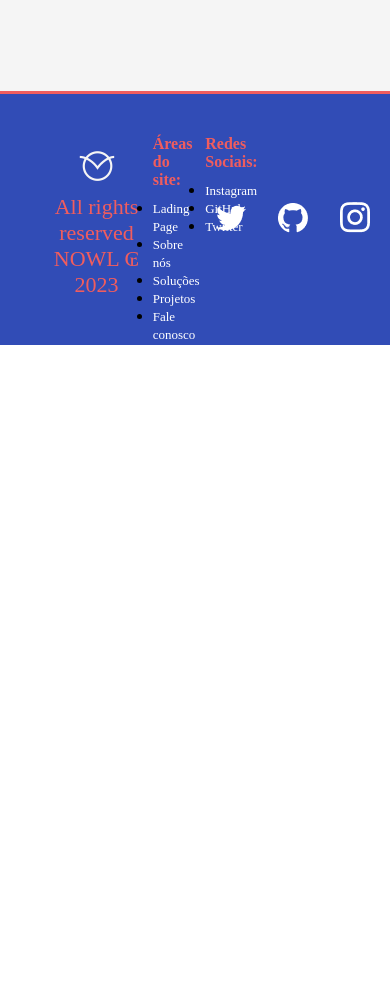
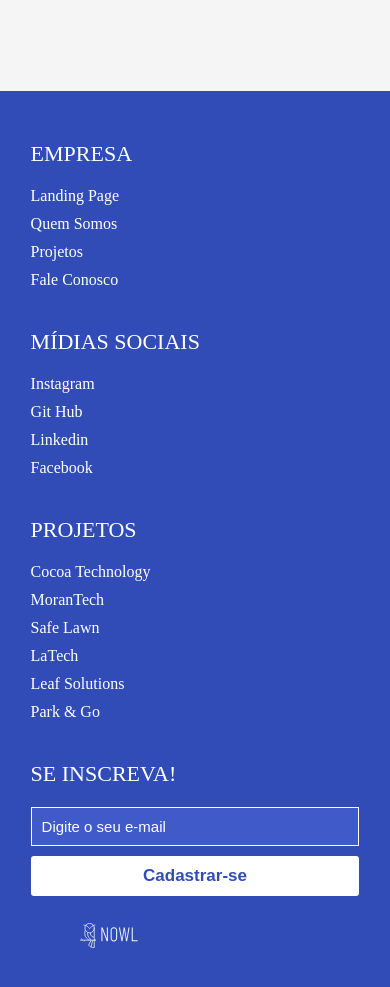
Before and after one commit to SPTECH-Nowl/Site, a website: page site/public/index.html in a window 390 px wide. Shown: the part 4960-5947 px from the top of the page. Before the commit the page ends 5305 px from the top, so only its background shows below. Drawn offline with nearby package versions, Linux system fonts and the light colour scheme.

Commit message:
Novo footer(responsivo) e carrosel com os projetos

```diff
--- a/site/public/css/index.css
+++ b/site/public/css/index.css
@@ -4,7 +4,7 @@
 @import url('https://fonts.googleapis.com/css2?family=Inter:wght@400;500;600;700&family=Raleway:wght@300;400;500;700&display=swap');
 
 
-:root{
+:root {
     --color-coral: #F05D5E;
     --color-cobalto: #314CB6;
     --color-white: #F5F5F5;
@@ -20,11 +20,11 @@
     box-sizing: border-box;
 }
 
-header{
-    background: radial-gradient(circle, rgba(83,129,219,1) 0%, rgba(49,76,182,1) 100%);
+header {
+    background: radial-gradient(circle, rgba(83, 129, 219, 1) 0%, rgba(49, 76, 182, 1) 100%);
 }
 
-.navbar{
+.navbar {
     display: flex;
     justify-content: center;
     align-items: center;
@@ -34,7 +34,8 @@ header{
     z-index: 1;
 }
 
-.navbar a{
+
+.navbar a {
     font-family: "Raleway";
     text-decoration: none;
     color: white;
@@ -44,14 +45,14 @@ header{
 
 }
 
-.navbar :hover{
-    color:var(--color-coral);
+.navbar :hover {
+    color: var(--color-coral);
     font-size: 1.3rem;
     cursor: pointer;
 }
 
 
-.headerUpper{
+.headerUpper {
     display: flex;
     justify-content: center;
     padding: 5rem 6rem 10rem 6rem;
@@ -59,32 +60,34 @@ header{
     position: relative;
 }
 
-.leftInfo,.rightInfo{
+.leftInfo,
+.rightInfo {
     width: 50%;
     display: flex;
     flex-direction: column;
     gap: 2rem;
 }
 
-.leftInfo{
+.leftInfo {
     align-items: start;
 }
 
-.rightInfo{
+.rightInfo {
     align-items: end;
     justify-content: end;
 }
 
-.headerUpper .textWrapper{
+.headerUpper .textWrapper {
     width: 48%;
 }
 
-.headerUpper .rightInfo .textWrapper{
+.headerUpper .rightInfo .textWrapper {
     width: 60%;
     text-align: end;
 }
 
-.headerUpper .leftInfo h1, .headerUpper .rightInfo h1{
+.headerUpper .leftInfo h1,
+.headerUpper .rightInfo h1 {
     font-family: "Kanit";
     font-weight: bold;
     color: var(--color-white);
@@ -92,20 +95,21 @@ font-size: 4rem;
 }
 
 
-.headerUpper .leftInfo h4, .headerUpper .rightInfo h4{
+.headerUpper .leftInfo h4,
+.headerUpper .rightInfo h4 {
     font-family: "Raleway";
     font-weight: normal;
     color: var(--color-white);
     font-size: 1.3rem;
 }
 
-highlight{
+highlight {
     color: var(--color-coral) !important;
     font-weight: bold;
 }
 
 
-#btn-header{
+#btn-header {
     background-color: var(--color-coral);
     padding: .6rem 3rem;
     border-radius: 5rem;
@@ -118,7 +122,7 @@ highlight{
 }
 
 
-#btn-header :hover{
+#btn-header :hover {
     -webkit-transform: scale(1.02);
     -moz-transform: scale(1.02);
     -o-transform: scale(1.02);
@@ -131,7 +135,7 @@ highlight{
 
 
 
-.headerNotebook{
+.headerNotebook {
     position: absolute;
     width: 43rem;
     top: -4rem;
@@ -141,7 +145,7 @@ highlight{
 }
 
 
-.headerBottom{
+.headerBottom {
     display: flex;
     flex-direction: column;
     justify-content: center;
@@ -170,7 +174,7 @@ highlight{
 
 
 /* Quem somos css */
-.quemSomosWrapper{
+.quemSomosWrapper {
     display: flex;
     padding: 2rem 5rem;
     background-color: var(--color-white);
@@ -183,7 +187,7 @@ highlight{
     gap: 6rem;
 }
 
-.quemSomosWrapper .leftInfo h1{
+.quemSomosWrapper .leftInfo h1 {
     font-family: "Kanit";
     text-transform: uppercase;
     color: var(--color-cobalto);
@@ -198,22 +202,22 @@ highlight{
     align-items: center;
 }
 
-.quemSomosWrapper .infoWrapper img{
+.quemSomosWrapper .infoWrapper img {
     width: 10rem;
 }
 
-.quemSomosWrapper .infoWrapper h4{
+.quemSomosWrapper .infoWrapper h4 {
     font-family: "Raleway";
     font-size: 1.3rem;
     font-weight: 600;
 }
 
-.quemSomosWrapper .infoWrapper>:last-child{
+.quemSomosWrapper .infoWrapper>:last-child {
     text-align: end;
 }
 
 /* projetos css */
-.projetosWrapper{
+.projetosWrapper {
     display: flex;
     padding: 2rem 5rem;
     background-color: var(--color-white);
@@ -226,7 +230,7 @@ font-weight: 600;
     gap: 6rem;
 }
 
-.projetosWrapper .centerInfo h1{
+.projetosWrapper .centerInfo h1 {
     font-family: "Kanit";
     text-transform: uppercase;
     color: var(--color-cobalto);
@@ -244,7 +248,7 @@ font-weight: 600;
     text-align: center;
 }
 
-.projetosWrapper .ProjetosInfoWrapper img{
+.projetosWrapper .ProjetosInfoWrapper img {
     width: 10rem;
     align-items: center;
     position: absolute;
@@ -262,7 +266,25 @@ font-weight: 600;
     margin-top: 5%;
 }
 
+/* carrosel
+*{
+    margin: 0;
+    padding: 0;
+}
 
+.cell{
+    width: 33%;
+    height: 250px;
+    margin: 0 15px;
+    overflow: hidden;
+    border-radius: 8px;
+}
+
+.cell img{
+    width: 800px;
+    height: 230px;
+    object-fit: cover;
+} */
 
 html {
     scroll-padding-top: 7vh;
@@ -294,7 +316,8 @@ body::-webkit-scrollbar-track {
 }
 
 body::-webkit-scrollbar-thumb {
-    background-color: #F05D5E;;
+    background-color: #F05D5E;
+    ;
     border-radius: 5px;
 }
 
@@ -310,7 +333,7 @@ body::-webkit-scrollbar-thumb {
     background-color: #F5F5F5;
 }
 
-#fale-conosco h1{
+#fale-conosco h1 {
     font-family: "Kanit";
     text-transform: uppercase;
     color: var(--color-cobalto);
@@ -341,7 +364,7 @@ body::-webkit-scrollbar-thumb {
 }
 
 .fale-conosco-span {
-    color:var(--color-cobalto);
+    color: var(--color-cobalto);
     font-size: 1.5rem;
 }
 
@@ -394,7 +417,8 @@ body::-webkit-scrollbar-thumb {
     width: 150px;
     border-radius: 32px;
     border: none;
-    background-color: #F05D5E;;
+    background-color: #F05D5E;
+    ;
     font-size: 15px;
     align-self: flex-end;
     margin-right: 1vw;
@@ -407,94 +431,138 @@ body::-webkit-scrollbar-thumb {
 }
 
 
-
-
 footer {
-    display: flex;
-    flex-direction: row;
-    justify-content: space-between;
-    align-items: center;
-    width: 100%;
-    height: 30vh;
-    border-top: 3px solid #F05D5E;
-    background: #314cb6;
-    padding: 3rem;
+    background-color: var(--color-cobalto);
+    padding: 50px 0;
 }
 
-footer div {
-    display: flex;
-    flex-direction: column;
-    justify-content: center;
-    align-items: center;
-    text-align: center;
-    width: 33%;
-    height: 20vh;
+.container-footer {
+    max-width: 1400px;
+    padding: 0 4%;
+    margin: auto;
 }
 
-footer div img {
-    max-width: 200px;
-}
-
-footer div span {
-    font-size: 22px;
-    color: var(--color-coral);
-}
-
-.div-footer {
+.row-footer {
     display: flex;
-    flex-direction: row;
-    justify-content: space-around;
-    align-items: flex-start;
-    width: 33%;
-    height: 20vh;
-    gap: 0.5rem;
+    flex-wrap: wrap;
 }
 
 .subdiv-footer {
-    display: flex;
-    flex-direction: column;
-    justify-content: flex-start;
-    align-items: flex-start;
-    text-align: left;
-    gap: 5px;
+    width: 25%;
+    padding: 0 15px;
 }
 
-.subdiv-footer span{
-    font-size: 16px;
-    font-weight: 700;
-    margin-bottom: 5px;
-    color: #F05D5E;
-}
-
-.subdiv-footer ul li a{
-    font-size: 13px;
-    text-decoration: underline;
-    margin-bottom: 1px;
-    text-decoration: none;
+.subdiv-footer h4 {
+    font-size: 22px;
+    color: white;
+    margin-bottom: 20px;
+    font-weight: 500;
+    position: relative;
+    text-transform: uppercase;
 }
 
 
-.subdiv-footer a{
-    color: #fff;
+.subdiv-footer ul {
+    list-style: none;
+}
+
+.subdiv-footer ul li {
+    margin: 10px 0;
+}
+
+.subdiv-footer ul li a {
+    font-size: 16px;
+    text-transform: capitalize;
+    color: white;
+    text-decoration: none;
+    font-weight: 300;
+    display: block;
+    transition: all 0.3s ease;
+}
+
+.subdiv-footer ul li a:hover {
+    color: var(--color-coral);
+    padding-left: 15px;
+}
+
+.subdiv-footer .medias-socias {
+    margin-top: 30px;
+}
+
+.subdiv-footer .medias-socias a {
+    display: inline-flex;
+    align-items: center;
+    justify-content: center;
+    height: 40px;
+    width: 40px;
+    margin: 0 10px 10px 0;
+    text-decoration: none;
+    border-radius: 50%;
+    color: white;
+    border: 5px solid var(--color-coral);
+    transition: all 0.5s ease;
+}
+
+.subdiv-footer .medias-socias a i {
+    font-size: 20px;
+}
+
+.subdiv-footer .medias-socias a:hover {
+    color: var(--color-coral);
+    background-color: white;
+}
+
+.subdiv-footer .form-sub input {
+    width: 100%;
+    padding: 10px;
+    font-size: 15px;
+    outline: none;
+    border: 1px solid white;
+    color: white;
+    background-color: #415aca;
+}
+
+.subdiv-footer .form-sub input::placeholder {
+    color: white;
+}
+
+.subdiv-footer .form-sub .cadastrar  {
+    width: 100%;
+    margin-top: 10px;
+    padding: 10px;
+    font-size: 17px;
+    outline: none;
+    border: none;
+    cursor: pointer;
+    color: var(--color-cobalto);
+    border-radius: 3px;
+    font-weight: bold;
+    background-color: white;
+}
+
+.form-sub .cadastrar hover{
+    color: var(--color-coral);
+    transition: cubic-bezier(0.075, 0.82, 0.165, 1);
 }
 
 
-.subdiv-footer a:hover {
-    color: #F05D5E;
+.form-sub img {
+    width: 15vw;
+    margin-left: 15%;
+    margin-top: 8%;
 }
 
-.div-footer:last-child {
-    display: flex;
-    flex-direction: row;
-    justify-content: center;
-    align-items: center;
-    gap: 2rem;
+
+/* Responsivo */
+@media (max-width: 800px) {
+    .subdiv-footer {
+        width: 50%;
+        margin-bottom: 30px;
+    }
 }
 
-footer .div-footer img:hover {
-    -webkit-transform: scale(1.1);
-    -moz-transform: scale(1.1);
-    -o-transform: scale(1.1);
-    -ms-transform: scale(1.1);
-    transform: scale(1.1);
+@media (max-width:600px) {
+    .subdiv-footer {
+        width: 100%;
     }
+}
--- a/site/public/index.html
+++ b/site/public/index.html
@@ -6,7 +6,8 @@
     <meta http-equiv="X-UA-Compatible" content="IE=edge">
     <meta name="viewport" content="width=device-width, initial-scale=1.0">
     <link rel="shortcut icon" href="assets/img/Logos/LogoProjeto.png" type="image/x-icon">
-
+    <!-- <link rel="stylesheet" href="https://unpkg.com/flickity@2/dist/flickity.min.css">
+    <script src="https://ajax.googleapis.com/ajax/libs/jquery/3.6.4/jquery.min.js"></script> -->
     <link rel="stylesheet" href="css/index.css">
 
     <!-- Sweet alert-->
@@ -20,15 +21,15 @@
     <section id="header">
         <header>
             <nav class="navbar">
-                <a href="#">Início</a>
+                <a href="#header">Início</a>
 
-                <a href="#">Quem somos</a>
+                <a href="#quem-somos">Quem somos</a>
 
                 <img src="assets/img/Logos/nowlLogo.svg" alt="">
 
-                <a href="#">Soluções</a>
+                <a href="#projetos">Soluções</a>
 
-                <a href="#">Contato</a>
+                <a href="#fale-conosco">Contato</a>
             </nav>
 
             <div class="headerUpper">
@@ -111,8 +112,16 @@
                         adipiscing elit. Integer congue dignissim urna, vel vehicula lectus. Quisque sit amet dictum
                         sem. Nunc ac enim bibendum, imperdiet ante a, gravida odio .
                     </h4><br>
+                    <img src="assets/img/divisória.svg" alt="">
 
-                    <img src="assets/img/divisória.svg" alt="">
+                    <!-- <div class="main-carousel">
+                        <div class="cell"><img src="assets/img/Cocoa.jpeg"></div>
+                        <div class="cell"><img src="assets/img/Safe.jpeg"></div>
+                        <div class="cell"><img src="assets/img/latech.jpeg"></div>
+                        <div class="cell"><img src="assets/img/morango.jpeg"></div>
+                        <div class="cell"><img src="assets/img/Park.jpeg"></div>
+                        <div class="cell"><img src="assets/img/leaf solutions.jpeg"></div>
+                    </div> -->
                 </div>
             </div>
     </section>
@@ -121,11 +130,14 @@
         <div>
             <div class="fale-conosco-inputs">
                 <span class="fale-conosco-span">Nome</span>
-                <input data-aos="fade-right" data-aos-duration="700" id="input_nome" placeholder="Digite seu nome" required>
+                <input data-aos="fade-right" data-aos-duration="700" id="input_nome" placeholder="Digite seu nome"
+                    required>
                 <span class="fale-conosco-span">Assunto</span>
-                <input data-aos="fade-right" data-aos-duration="700" id="input_assunto" placeholder="Digite o assunto" required>
+                <input data-aos="fade-right" data-aos-duration="700" id="input_assunto" placeholder="Digite o assunto"
+                    required>
                 <span class="fale-conosco-span">E-mail</span>
-                <input data-aos="fade-right" data-aos-duration="700" id="input_email" placeholder="Digite seu e-mail" required>
+                <input data-aos="fade-right" data-aos-duration="700" id="input_email" placeholder="Digite seu e-mail"
+                    required>
             </div>
             <div class="fale-conosco-comunicado">
                 <span class="fale-conosco-span">Dê um comunicado</span>
@@ -138,42 +150,66 @@
     </section>
 
     <footer>
-        <div>
-            <a class="select-disable" href="#land-page"><img src="assets/img/Logos/LogoProjeto.png" alt="Logo Nowl"></a>
-            <span id="titulo">All rights reserved NOWL ₢ 2023</span>
-        </div>
-        <div class="div-footer">
+        <div class="container-footer">
+            <div class="row-footer">
+
                 <div class="subdiv-footer">
-                <span>Áreas do site:</span>
+                    <h4>Empresa</h4>
                     <ul>
-                    <li><a href="#header">Lading Page</a></li>
-                    <li><a href="#quem-somos">Sobre nós</a></li>
-                    <li><a href="#projetos">Soluções</a></li>
-                    <li><a href="#projetos">Projetos</a></li>
-                    <li><a href="#fale-conosco">Fale conosco</a></li>
+                        <li><a href="#header">Landing Page</a></li>
+                        <li><a href="#quem-somos"> Quem somos </a></li>
+                        <li><a href="#projetos"> Projetos</a></li>
+                        <li><a href="#fale-conosco"> Fale Conosco</a></li>
                     </ul>
                 </div>
+
                 <div class="subdiv-footer">
-                <span>Redes Sociais:</span>
+                    <h4>Mídias Sociais</h4>
                     <ul>
                         <li><a href="#">Instagram</a></li>
-                    <li><a href="#">GitHub</a></li>
-                    <li><a href="#">Twitter</a></li>
+                        <li><a href="https://github.com/SPTECH-Nowl/Site">Git Hub</a></li>
+                        <li><a href="#">Linkedin</a></li>
+                        <li><a href="#">Facebook</a></li>
                     </ul>
                 </div>
+
+                <div class="subdiv-footer">
+                    <h4>Projetos</h4>
+                    <ul>
+                        <li><a href="https://github.com/Improvment-Cocoa/site-cocoatechnology">Cocoa Technology</a></li>
+                        <li><a href="#">MoranTech</a></li>
+                        <li><a href="#">Safe Lawn</a></li>
+                        <li><a href="#">LaTech</a></li>
+                        <li><a href="#">Leaf Solutions</a></li>
+                        <li><a href="#">Park & Go</a></li>
+                    </ul>
                 </div>
-        <div class="div-footer">
-            <a href="#"><img src="./assets/img/Icone/twitter.png" alt="Icone Twitter"></a>
-            <a href="https://github.com/SPTECH-Nowl/Site"><img src="./assets/img/Icone/github.png"
-                    alt="Icone GitHub"></a>
-            <a href="#"><img src="./assets/img/Icone/instagram.png" alt="Icone Instagram"></a>
+
+                <div class="subdiv-footer">
+                    <h4>Se inscreva!</h4>
+                    <div class="form-sub">
+                        <form>
+                            <input type="email" placeholder="Digite o seu e-mail" required>
+                            <button class="cadastrar">Cadastrar-se</button>
+                            <img src="assets/img/Logos/nowlLogo.svg">
+                        </form>
+                    </div>
+                </div>
+            </div>
         </div>
     </footer>
     </div>
 </body>
 
 </html>
-
+<!-- <script src="https://unpkg.com/flickity@2/dist/flickity.pkgd.min.js"></script>7
+<script type="text/javascript">
+    $('.main-carousel').flickity({
+        cellAlign: 'left',
+        wrapAround: true,
+        freeScroll: true
+    });
+</script> -->
 <script>
     function enviar() {
 
@@ -197,7 +233,7 @@
             swal("Parábens", "Mensagem enviada com sucesso, aguarde nosso contato 😄!", "success");
 
             setTimeout(() => {
-                window.location = "fale.html";
+                window.location = "index.html";
             }, 3000)
         }
     }
```
Also changed, not shown: site/public/assets/img/Cocoa.jpeg (added), site/public/assets/img/Park.jpeg (added), site/public/assets/img/Safe.jpeg (added), site/public/assets/img/latech.jpeg (added), site/public/assets/img/leaf solutions.jpeg (added), site/public/assets/img/morango.jpeg (added). Lines whose indentation alone changed are shown as unchanged.
